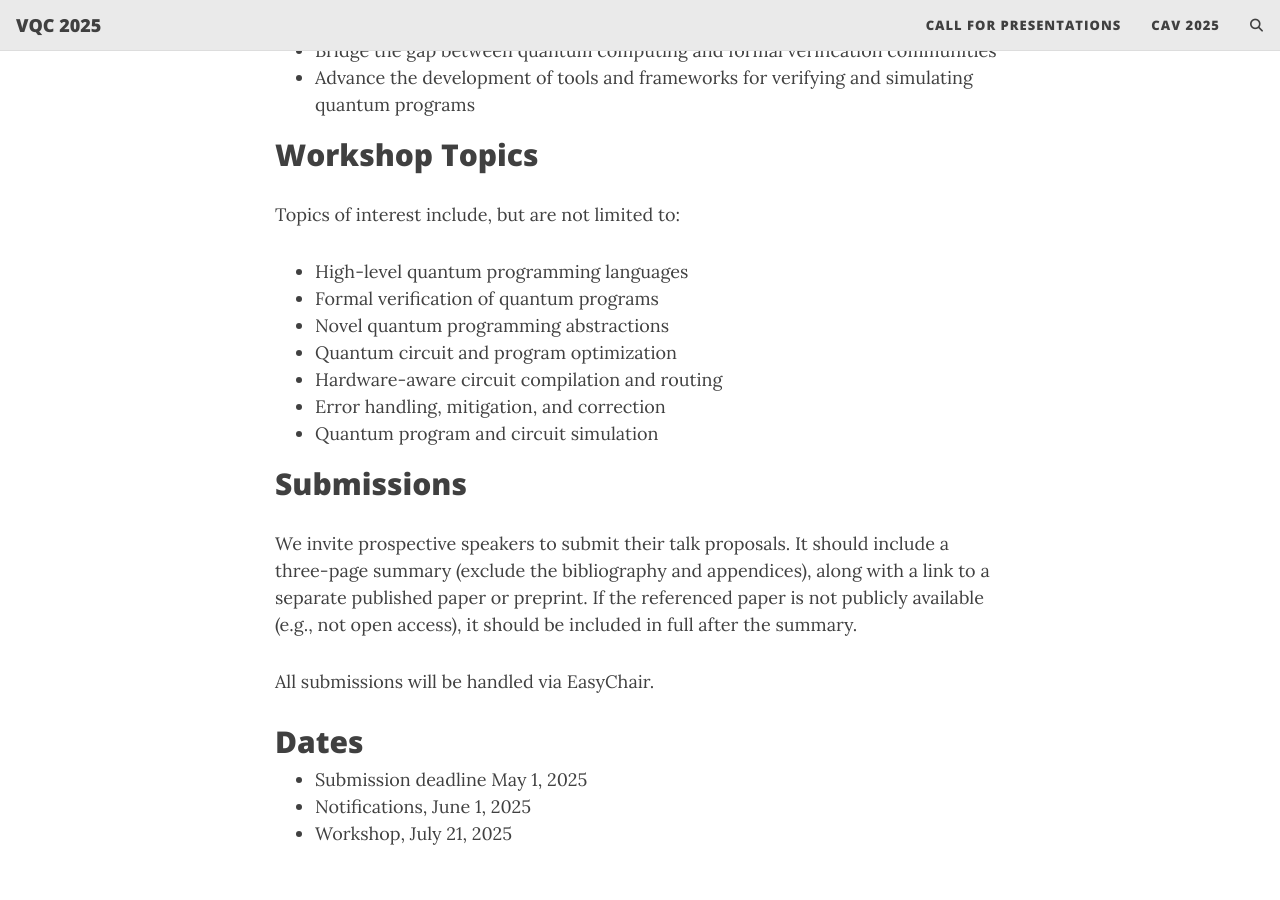
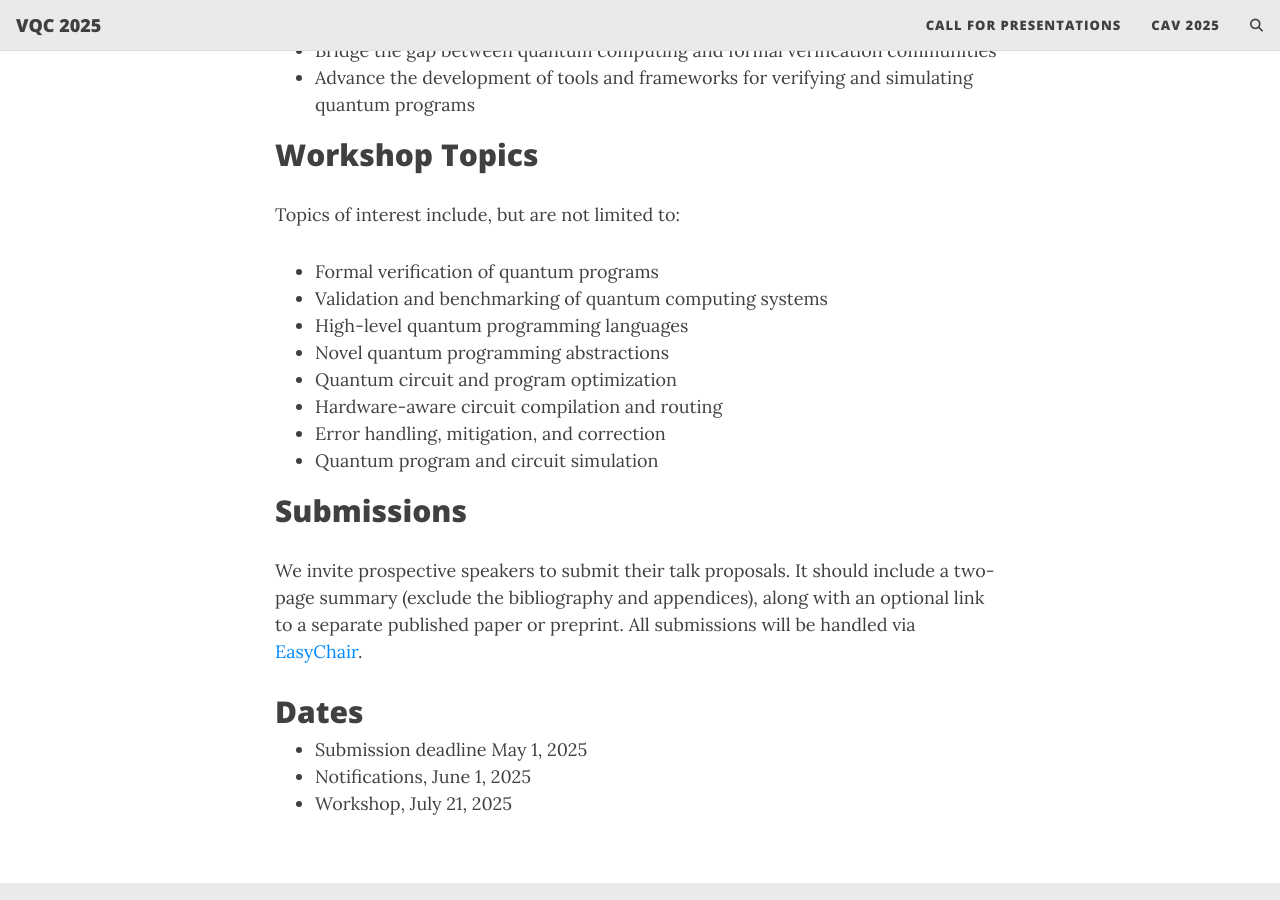
Before and after one commit to VerifiedQC/2025, a Jekyll site: the page built from cfp.md, in a window 1280 px wide and 900 px high, scrolled down 615 px. Built offline with Jekyll 4.4.1, drawn with Linux system fonts in a browser that asks for light colours; comment, search, counter and statistics services are not loaded.

Commit message:
update cfp

```diff
--- a/cfp.md
+++ b/cfp.md
@@ -16,8 +16,9 @@ This workshop seeks to foster collaboration between the formal methods and quant
 
 Topics of interest include, but are not limited to:
 
+- Formal verification of quantum programs
+- Validation and benchmarking of quantum computing systems
 - High-level quantum programming languages
-- Formal verification of quantum programs
 - Novel quantum programming abstractions
 - Quantum circuit and program optimization
 - Hardware-aware circuit compilation and routing
@@ -26,9 +27,8 @@ Topics of interest include, but are not limited to:
 
 ## Submissions
 
-We invite prospective speakers to submit their talk proposals. It should include a three-page summary (exclude the bibliography and appendices), along with a link to a separate published paper or preprint. If the referenced paper is not publicly available (e.g., not open access), it should be included in full after the summary.
-
-All submissions will be handled via EasyChair.
+We invite prospective speakers to submit their talk proposals. It should include a two-page summary (exclude the bibliography and appendices), along with an optional link to a separate published paper or preprint.
+All submissions will be handled via [EasyChair](https://easychair.org/conferences/?conf=vqc2025).
 
 ## Dates
 -  Submission deadline May 1, 2025
```
